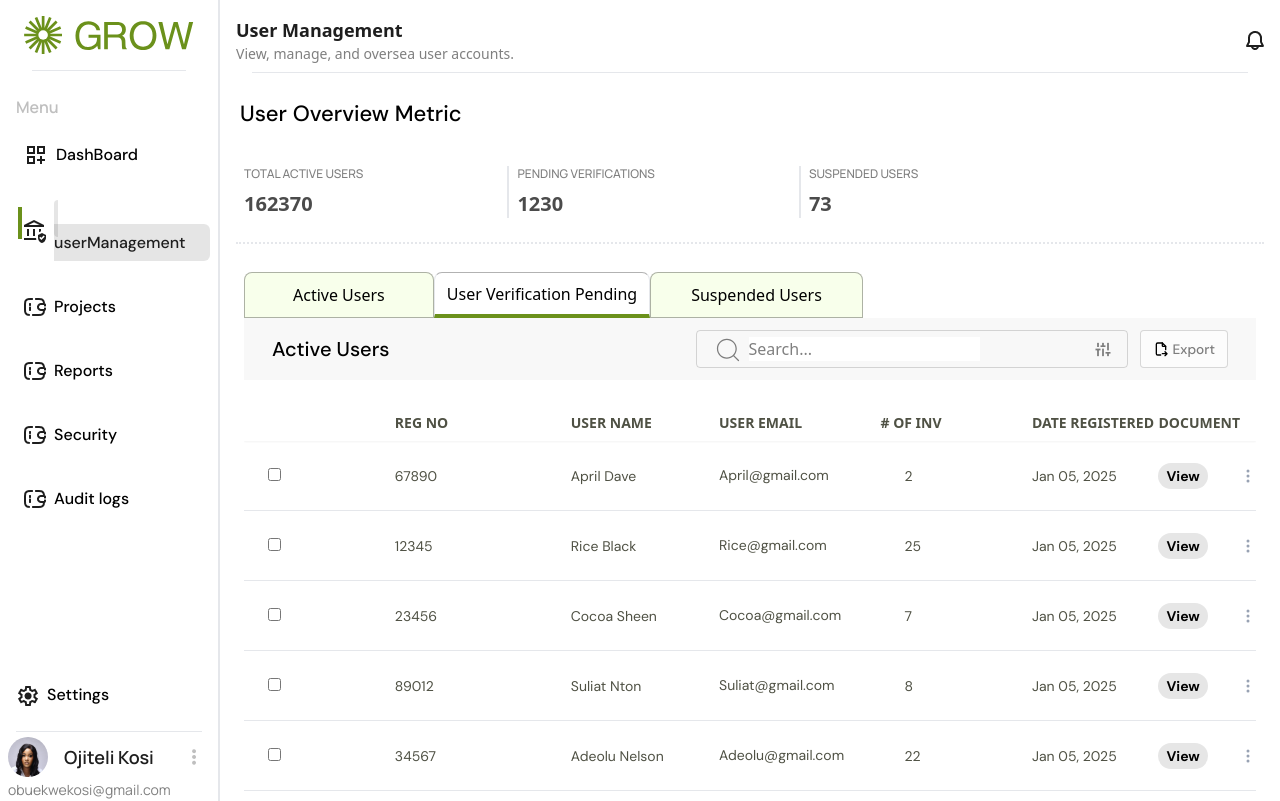
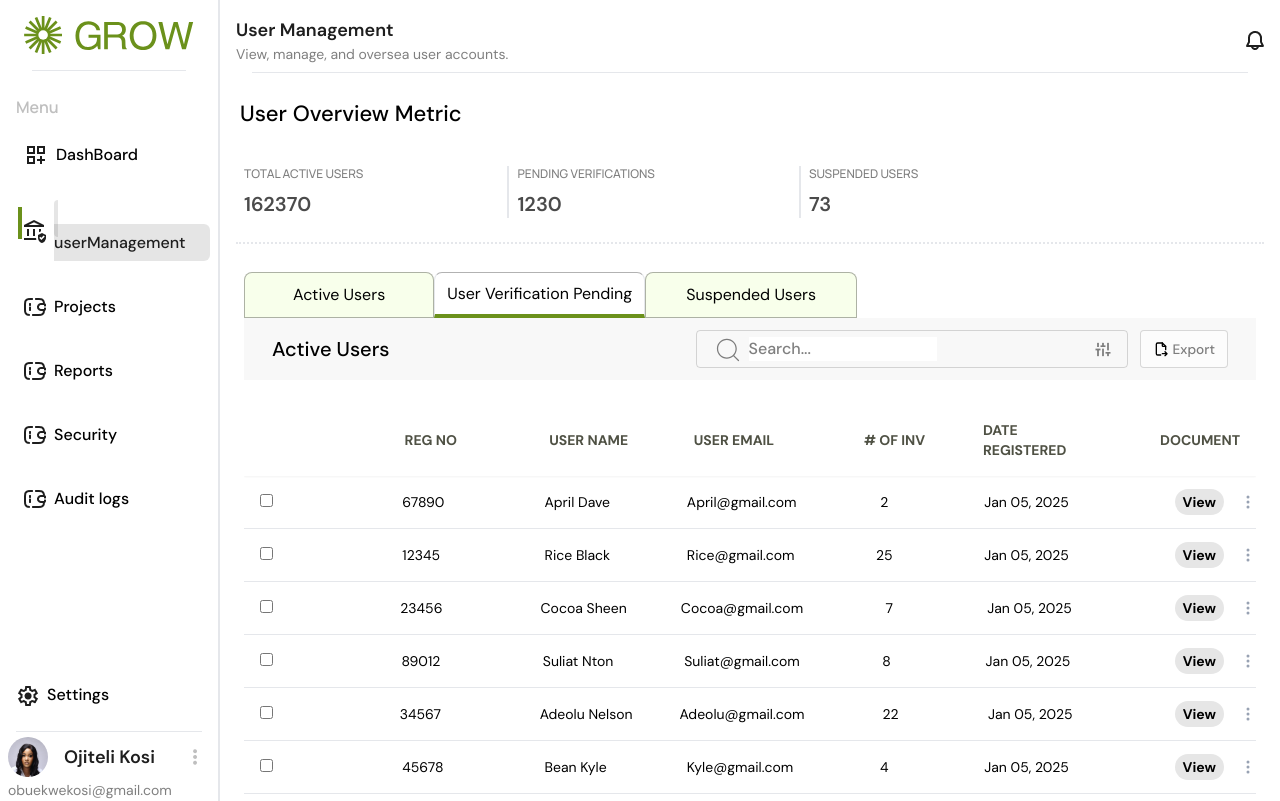
Before and after one commit to Agonsi123/Cosmos, a React (Vite) app: page /adminSidebar/userManagement in a window 1280 px wide. Shown: the top 801 px of the page. Built offline with nearby package versions, Linux system fonts and the light colour scheme.

Commit message:
user management modals

```diff
--- a/src/App.css
+++ b/src/App.css
@@ -1,5 +1,10 @@
+@import url('https://fonts.googleapis.com/css2?family=DM+Sans:ital,opsz,wght@0,9..40,100..1000;1,9..40,100..1000&display=swap');
+
 *{
   margin: 0;
   padding: 0;
   box-sizing: border-box;
+  font-family: "DM Sans", sans-serif;
+  font-optical-sizing: auto;
+  font-style: normal;
 }
--- a/src/components/adminDashboard/userManagement/tabBar/ActiveUsers.jsx
+++ b/src/components/adminDashboard/userManagement/tabBar/ActiveUsers.jsx
@@ -6,6 +6,7 @@ import MoreActionModal from '../userManagementModals/MoreActionModal';
 const ActiveUsers = () => {
 
   const [showMoreAction, setShowMoreAction] = useState(false);
+
 
     const userData = [
       {
@@ -124,7 +125,7 @@ const ActiveUsers = () => {
                     <span className="bg-[#e6e6e6] px-2 py-1 rounded-full text-center">{data.doc}</span>
                   </td>
                   <td>
-                    <BsThreeDotsVertical className="text-[#98a2b3]" onClick={() => setShowMoreAction(true)}/>
+                    <BsThreeDotsVertical className="text-[#98a2b3] cursor-pointer" onClick={() => setShowMoreAction(true)}/>
                   </td>
                 </tr>
               ))}
--- a/src/components/adminDashboard/userManagement/tabBar/PendingUserVerification.jsx
+++ b/src/components/adminDashboard/userManagement/tabBar/PendingUserVerification.jsx
@@ -1,8 +1,12 @@
-import React from 'react';
+import React, {useState} from 'react';
 import { BsThreeDotsVertical } from "react-icons/bs";
 import UserManagePagination from '../UserManagePagination';
+import MoreActionModal from '../userManagementModals/MoreActionModal';
+import PendingUserDetails from '../userManagementModals/PendingUserDetails';
 
 const PendingUserVerification = () => {
+  const [showMoreAction, setShowMoreAction] = useState(false);
+  const [showPending, setShowPending] = useState(false);
 
     const userData = [
       {
@@ -73,26 +77,23 @@ const PendingUserVerification = () => {
 
   return (
     <div className="py-6 overflow-x-auto ">
-      <table className="min-w-full">
+      <table width={"100%"}>
         <thead className="shadow-sm">
-          <tr className="font-sans text-[#4F5144] font-medium text-[14px]">
-            <th className=" py-2 w-1/6"></th>
-            <th className=" py-2 w-1/5 text-left">REG NO</th>
-            <th className=" py-2 w-1/6 text-left">USER NAME</th>
-            <th className=" py-2 w-1/6 text-left">USER EMAIL</th>
-            <th className=" py-2 w-1/6 text-left"># OF INV</th>
-            <th className=" py-2 w-1/6 text-left">DATE REGISTERED</th>
-            <th className=" py-2 w-1/7 text-center">DOCUMENT</th>
+          <tr className="font-sans text-[#4F5144] text-sm font-light flex items-center w-full">
+            <th className=" flex-1 p-4 lg:block"></th>
+            <th className=" flex-1 text-left p-4 ">REG NO</th>
+            <th className=" flex-1 text-left p-4">USER NAME</th>
+            <th className=" flex-1 text-left p-4">USER EMAIL</th>
+            <th className=" flex-1 text-center p-4"># OF INV</th>
+            <th className=" flex-1 text-left p-4">DATE REGISTERED</th>
+            <th className=" flex-1 text-right p-4">DOCUMENT</th>
           </tr>
         </thead>
 
         <tbody>
           {userData.map((data, index) => (
-            <tr
-              className="border-b border-gray-110"
-              key={index}
-            >
-              <td className="font-sanns font-normal text-sm text-[#4F5144] px-6 py-[24px]">
+            <tr className="border-b border-gray-110 flex items-center w-full" key={index}>
+              <td className="flex-1 text-sm p-4 hidden lg:block">
                 <input
                   className=" border border-[#b0babf] bg-[#f6f8f9]"
                   type="checkbox"
@@ -100,32 +101,32 @@ const PendingUserVerification = () => {
                   id=""
                 />
               </td>
-              <td className="font-sanns font-normal text-sm text-[#4F5144] py-[24px]">
-                {data.reg}
-              </td>
-              <td className="font-sanns font-normal text-sm text-[#4F5144] py-[24px]">
-                {data.name}
-              </td>
-              <td className="font-sanns font-normal text-[14px] text-[#4F5144] py-[24px]">
-                {data.email}
-              </td>
-              <td className="font-sanns font-normal text-sm text-[#4F5144] px-6 py-[24px]">
-                {data.inv}
-              </td>
-              <td className="font-sanns font-normal text-sm text-[#4F5144] py-[24px]">
-                {data.date}
-              </td>
-              <td className="font-sanns font-bold text-sm text-gray-600 py-[24px]">
-                <span className="bg-[#e6e6e6] px-2 py-1 rounded-full text-center">{data.doc}</span>
+              <td className="font-sanns p-4 text-sm flex-1">{data.reg}</td>
+              <td className="font-sanns p-4 text-sm flex-1 text-left">{data.name}</td>
+              <td className="font-sanns p-4 text-sm flex-1">{data.email}</td>
+              <td className="font-sanns p-4 text-sm flex-1 text-center">{data.inv}</td>
+              <td className="font-sanns p-4 text-sm flex-1 text-center">{data.date}</td>
+              <td className="font-sanns p-4 flex-1 text-right font-bold text-sm text-gray-600">
+                <span
+                  className="bg-[#e6e6e6] px-2 py-1 rounded-full text-center cursor-pointer"
+                  onClick={() => setShowPending(true)}
+                >
+                  {data.doc}
+                </span>
               </td>
               <td>
-                <BsThreeDotsVertical className="text-[#98a2b3]" />
+                <BsThreeDotsVertical
+                  className="text-[#98a2b3] cursor-pointer"
+                  onClick={() => setShowMoreAction(true)}
+                />
               </td>
             </tr>
           ))}
         </tbody>
       </table>
       <UserManagePagination />
+      {showPending && <PendingUserDetails setShowPending={setShowPending} />}
+      {showMoreAction && <MoreActionModal setShowMoreAction={setShowMoreAction} />}
     </div>
   );
 }
--- /dev/null
+++ b/src/components/adminDashboard/userManagement/userManagementModals/PendingUserDetails.jsx
@@ -0,0 +1,116 @@
+import React from 'react';
+import { CiCircleRemove, CiSaveDown2 } from "react-icons/ci";
+import { PiDownloadSimpleBold } from "react-icons/pi";
+import { MdOutlineSaveAlt } from "react-icons/md";
+import Face from '../../../../assets/Face2.jpg';
+
+const PendingUserDetails = ({setShowPending}) => {
+  return (
+    <div className="bg-black bg-opacity-80 backdrop-blur-sm fixed h-screen z-50 w-full flex items-center justify-center inset-0">
+      <div className="flex flex-col gap-2 py-2 px-6 max-w-[500px] w-full rounded-xl bg-white shadow-lg relative">
+        <div className="flex justify-between pt-2 pb-6 border-b border-[rgba(0,0,0,0.25)] ">
+          <h3 className="font-sans text-2xl font-medium text-[#6b911b]">New User Document Check</h3>
+          <div className="cursor-pointer mt-2" onClick={() => setShowPending(false)}>
+            <CiCircleRemove className="size-6 " />
+          </div>
+        </div>
+        <div className="flex flex-col gap-6 mt-3">
+          <div className="flex gap-3">
+            <img src={Face} alt="Avatar" className="size-14 rounded-full" />
+            <div>
+              <h3 className="font-sanns font-medium text-2xl text-[#000000]">Udo Agonsi</h3>
+              <div className="flex gap-3 font-sanns font-normal text-base text-[rgba(0,0,0,0.5)]">
+                <p className="pr-3 border-r-2 border-e-red-950">udoagonsi@gmail.com</p>
+                <p className="w-[140px]">+234 8033533213</p>
+              </div>
+            </div>
+          </div>
+          <div className="flex gap-2.5 pb-4 border-b border-[rgba(0,0,0,0.5)] ">
+            <HoverStat title="ACCOUNT STATUS" badge="Pending" />
+            <HoverStat title="USER STATUS" badge="Pending" />
+            <HoverStat title="KNOWN ISSUES" badge="0" />
+          </div>
+          <div className="flex gap-4 pb-8 border-b border-[rgba(0,0,0,0.5)] items-center ">
+            <h4 className="font-semibold text-base text-[#1e1e1e]">Verification Document</h4>
+            <div className="flex items-center gap-4">
+              <h4 className="font-medium text-sm text-[rgba(30,30,30,0.75)]">NIN</h4>
+              <button className="py-[5px] px-[10px] bg-[#e6e6e6] rounded-[14px] font-semibold text-xs text-[#000000]">
+                View
+              </button>
+              <PiDownloadSimpleBold className="size-5" />
+            </div>
+          </div>
+          <div className="flex gap-9 pb-8 border-b-[0.5px] border-[rgba(0,0,0,0.5)]">
+            <div className="flex flex-col gap-2">
+              <h5 className="font-semibold text-base text-[#1e1e1e]">User Information</h5>
+              <div className="flex gap-9 text-xs text-[rgba(30,30,30,0.75)]">
+                <p className="font-normal">Address</p>
+                <p className="font-medium">Lagos, Nigeria</p>
+              </div>
+              <div className="flex gap-4 text-xs text-[rgba(30,30,30,0.75)]">
+                <p className="font-normal">Occupation:</p>
+                <p className="font-medium">FrontEnd Developer</p>
+              </div>
+            </div>
+            <div className="flex flex-col gap-2">
+              <h5 className="font-semibold text-base text-[#1e1e1e]">Investment Details</h5>
+              <div className="flex gap-12 text-xs text-[rgba(30,30,30,0.75)]">
+                <p className="font-normal">Reg Date:</p>
+                <p className="font-medium">March 1, 2025</p>
+              </div>
+              <div className="flex gap-14 text-xs text-[rgba(30,30,30,0.75)]">
+                <p className="font-normal">End Date:</p>
+                <p className="font-medium">December 31, 2025</p>
+              </div>
+            </div>
+          </div>
+          <div className="flex flex-col gap-2">
+            <h5 className="font-semibold text-base text-[#1e1e1e]">Note</h5>
+            <p className="font-normal text-sm text-[rgba(30,30,30,0.75)]">
+              Any note or message should go here
+            </p>
+          </div>
+          <div className='flex gap-[18px] font-semibold text-base'>
+            <button className='py-2 px-10 rounded-[4px] bg-[#6b911b] text-white'>Verify User</button>
+            <button className='py-2 px-10 rounded-[4px] border border-[#c50000] bg-[#fbe2e2] text-[#b20000]'>Reject User Registration</button>
+          </div>
+        </div>
+      </div>
+    </div>
+  );
+}
+
+export default PendingUserDetails;
+
+export const HoverStat = ({title, badge}) => {
+    return (
+      <div
+        className={
+          title === "KNOWN ISSUES"
+            ? "rounded pt-4 pl-6 pr-11 pb-1 bg-[rgba(250,248,224,1)]"
+            : "border-[0.5px] border-[rgba(0,0,0,0.5)] rounded-md pt-4 pl-6 pr-11 pb-1 bg-[rgba(250,250,250,1)] w-36"
+        }
+      >
+        <div className="w-1/2">
+          <h5 className="font-manrope font-normal text-[10px] text-[rgba(0,0,0,0.5)]">{title}</h5>
+        </div>
+        <div
+          className={
+            badge === "Pending"
+              ? "py-0.5 pr-2 pl-1.5 bg-[rgba(249,250,224,1)] border-[0.5px] border-[rgba(229,122,0,1)] rounded-2xl text-center"
+              : ""
+          }
+        >
+          <p
+            className={
+              badge === "Pending"
+                ? "font-sanns font-medium text-xs text-[rgba(229,122,0,1)]"
+                : "font-sanns font-semibold text-base text-[rgba(113,63,18,1)]"
+            }
+          >
+            {badge}
+          </p>
+        </div>
+      </div>
+    );
+}
```
Also changed, not shown: src/components/adminDashboard/userManagement/tabBar/SuspendedUsers.jsx (+7 -2 lines), src/assets/Face2.jpg (added).
